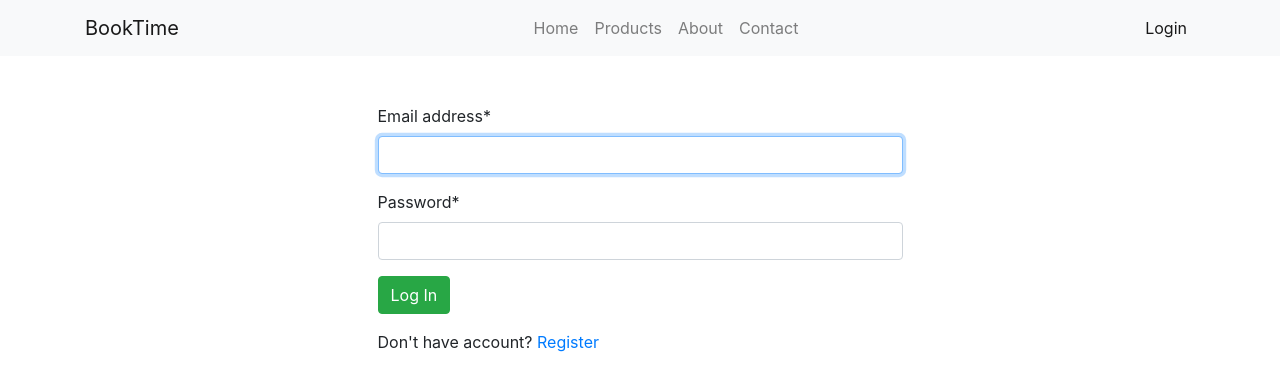
After one commit to ZendaInnocent/simple-online-book-store, a Django app: page /accounts/login/ in a window 1280 px wide. The commit adds this page. Shown: the top 391 px of the page. Run offline with Django 3.2, Linux system fonts and the light colour scheme; some libraries are stand-ins or nearby versions.

Commit message:
feat: add login functionality

```diff
--- /dev/null
+++ b/accounts/templates/registration/login.html
@@ -0,0 +1,18 @@
+{% extends 'main/base.html' %}
+{% load crispy_forms_tags %}
+
+{% block content %}
+
+    <div class="container col-md-6 my-5">
+        <form action="" method="POST">
+            {% csrf_token %}
+            {{ form | crispy }}
+            <button type="submit" class="btn btn-success">Log In</button>
+        </form>
+        <div class="mt-3">
+            Don't have account?
+            <a href="">Register</a>
+        </div>
+    </div>
+
+{% endblock content %}
--- a/accounts/urls.py
+++ b/accounts/urls.py
@@ -1,7 +1,7 @@
-from django.urls import path
+from django.urls import path, include
 
 app_name = 'accounts'
 
 urlpatterns = [
-
+    path('', include('django.contrib.auth.urls')),
 ]
--- a/main/templates/main/base.html
+++ b/main/templates/main/base.html
@@ -21,7 +21,7 @@
                 <span class="navbar-toggler-icon"></span>
             </button>
             <div class="collapse navbar-collapse" id="collapsibleNavId">
-                <ul class="navbar-nav mr-auto mt-2 mt-lg-0">
+                <ul class="navbar-nav ml-auto mt-2 mt-lg-0">
                     <li class="nav-item
                         {% if request.path == '/' %}
                             active
@@ -51,6 +51,25 @@
                         <a class="nav-link" href="{% url 'main:contact' %}">Contact</a>
                     </li>
                 </ul>
+                <ul class="navbar-nav ml-auto">
+                    {% if request.user.is_authenticated %}
+                        <li class="nav-item
+                        {% if request.path == '/accounts/logout/' %}
+                            active
+                        {% endif %}
+                        ">
+                            <a class="nav-link" href="{% url 'accounts:logout' %}">Logout</a>
+                        </li>
+                    {% else %}
+                        <li class="nav-item
+                        {% if request.path == '/accounts/login/' %}
+                            active
+                        {% endif %}
+                        ">
+                            <a class="nav-link" href="{% url 'accounts:login' %}">Login</a>
+                        </li>
+                    {% endif %}
+                </ul>
             </div>
         </div>
     </nav>
```
Also changed, not shown: db.sqlite3.
